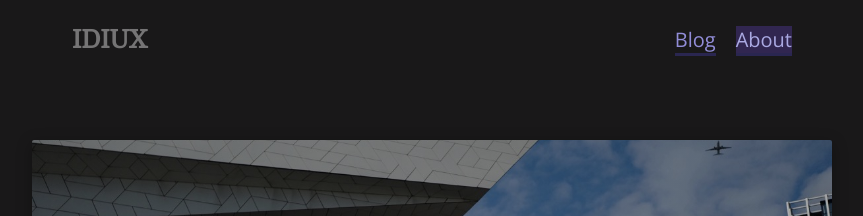
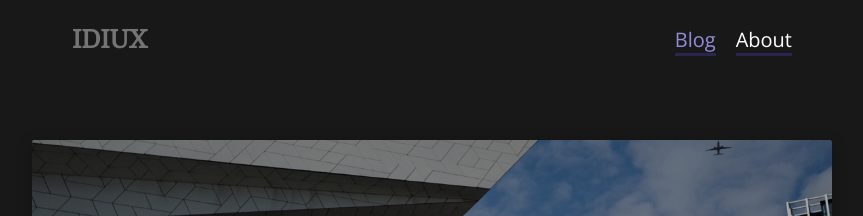
Before and after one commit to IDIUX/idiux.github.io, a Jekyll site: the page built from about.md, in a window 1280 px wide. Shown: the top 216 px of the page, without its empty margins (208-1071 px from the left). Built offline with Jekyll 4.4.1, drawn with Linux system fonts in a browser that asks for light colours; nearby versions of some CDN libraries; Markdown is read by kramdown in place of the engine named in the settings.

```diff
--- a/_config.yml
+++ b/_config.yml
@@ -8,7 +8,7 @@ permalink:         /:categories/:year/:month/:title
 
 # Setup
 title:             IDIUX
-tagline:           I Design Interfaces &amp; User Experiences
+tagline:           Digital Product Design
 url:               http://idiux.com
 # plugins:           [jekyll-paginate]
 paginate:          1
--- a/public/css/main.css
+++ b/public/css/main.css
@@ -16,7 +16,7 @@
     margin: 0 0 0 1rem;
 }
 .navbar-nav li.active a {
-    /* text-decoration: underline; */
+    color: #fff;
 }
 .heroImageWrap {
     position: absolute;
--- a/public/css/poole.css
+++ b/public/css/poole.css
@@ -76,8 +76,7 @@ a strong {
 }
 /* `:focus` is linked to `:hover` for basic accessibility */
 a:hover,
-a:focus,
-.navbar-nav li.active a {
+a:focus {
   text-decoration: none;
   color: #aaa9e2;
   background: #312650;
@@ -409,7 +408,6 @@ tbody tr:nth-child(odd) th {
   border-bottom: none !important;
 }
 .related-posts li a:hover {
-  color: #268bd2;
   text-decoration: none;
 }
 .related-posts li a:hover small {
```
Also changed, not shown: _posts/2018-10-12-our-tried-and-tested-way-to-scale-design-with-systems.md (renamed from _drafts/2018-10-12-our-tried-and-tested-way-to-scale-design-with-systems-product-at-canva.md).
